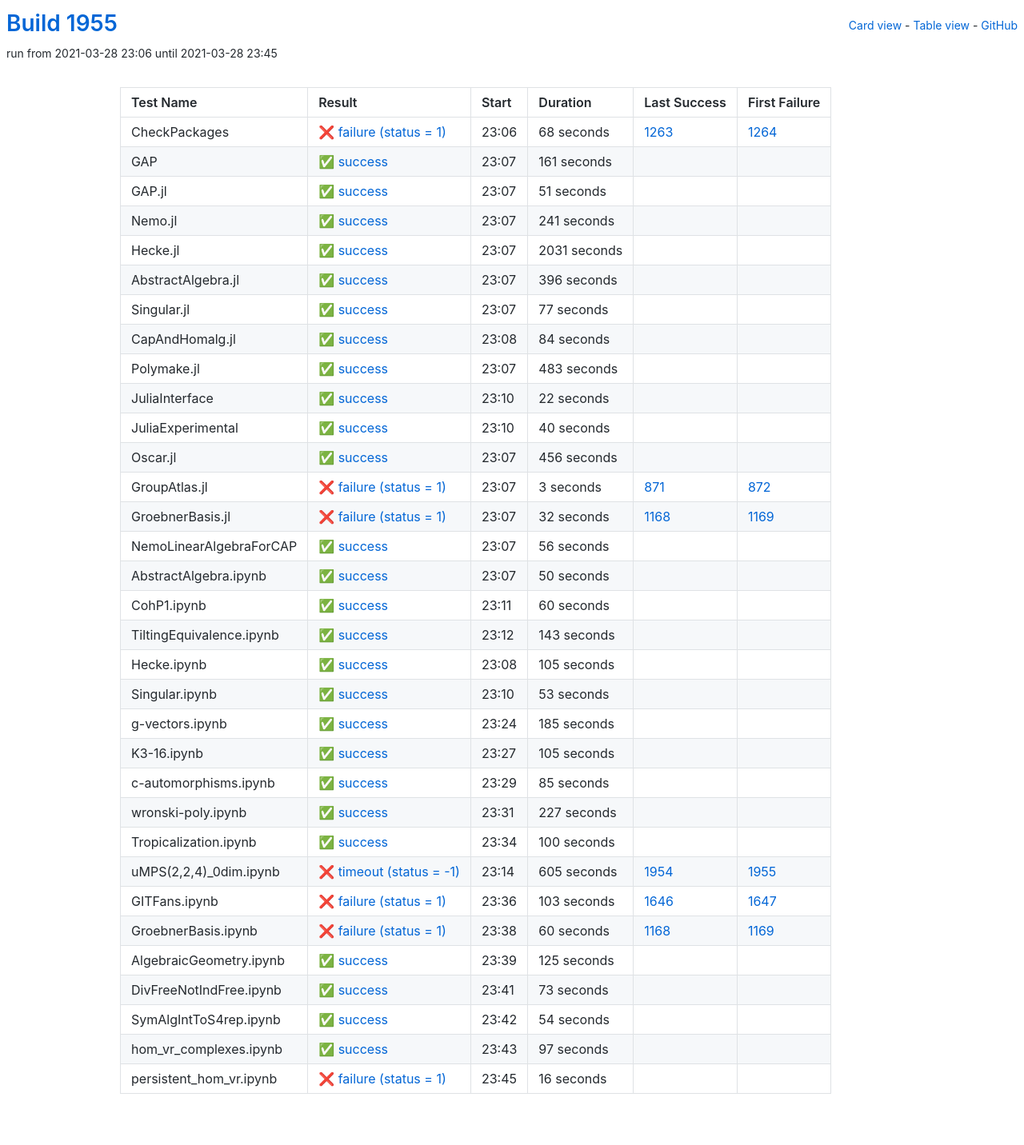
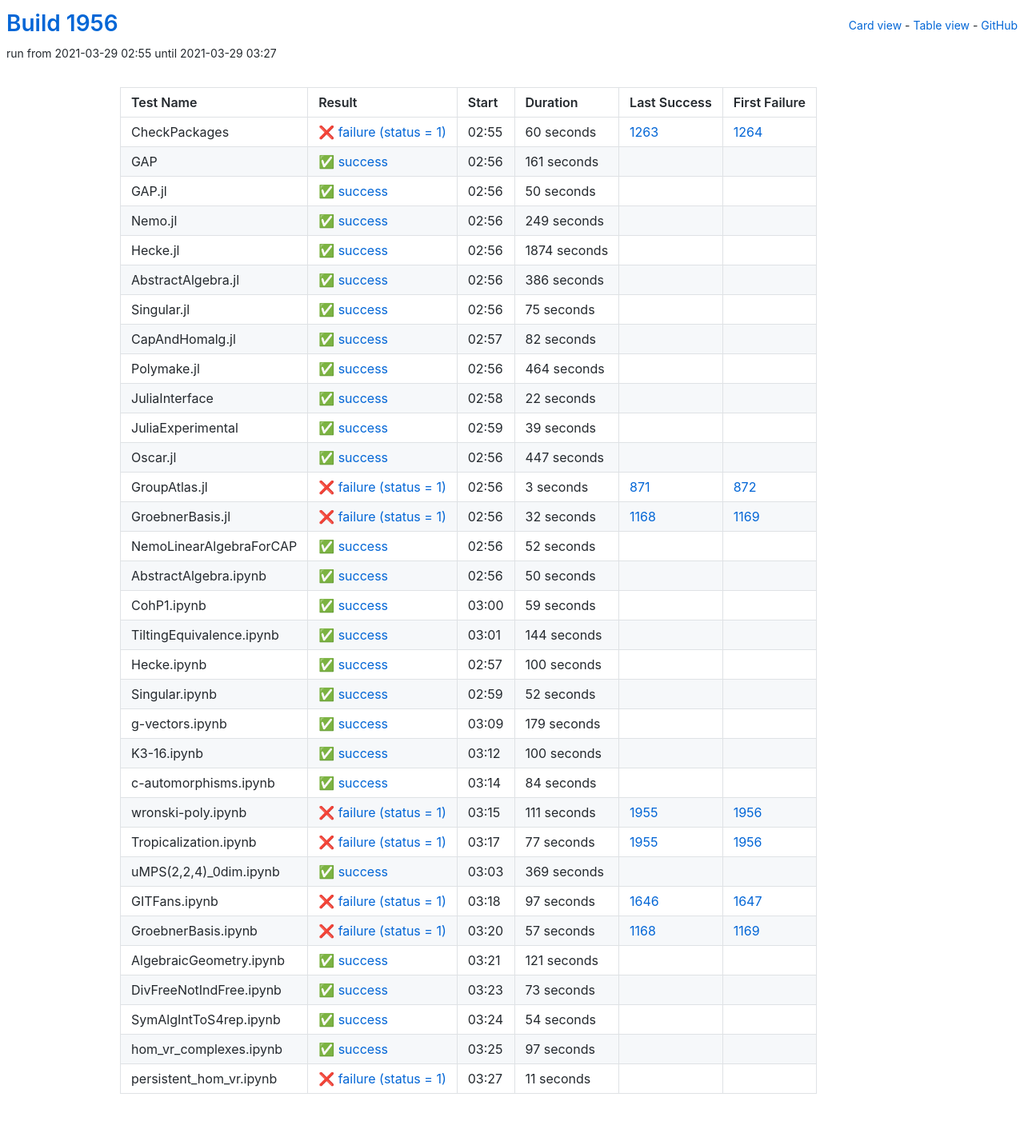
Before and after one commit to oscar-system/oscar-ci-status-stable, a Jekyll site: the page built from table.html, in a window 1280 px wide. Shown: the whole page at 80% size. Built offline with Jekyll 4.4.1, drawn with Linux system fonts in a browser that asks for light colours.

Commit message:
Build #1956

```diff
--- a/_data/ci.yml
+++ b/_data/ci.yml
@@ -1,6 +1,6 @@
 ---
-build: 1955
-build_url: https://oscarci.mathematik.uni-kl.de/job/oscar-stable/1955/
+build: 1956
+build_url: https://oscarci.mathematik.uni-kl.de/job/oscar-stable/1956/
 job: oscar-stable
 organization: oscar-system
 repo: oscar-ci-status-stable
@@ -8,20 +8,20 @@ repourl: https://github.com/oscar-system/oscar-ci-status-stable
 tests:
 - name: CheckPackages
   id: checkpackages
-  log: https://oscarci.mathematik.uni-kl.de/job/oscar-stable/1955/artifact/logs/build-1955/CheckPackages.log
-  start: 2021-03-28 23:06
+  log: https://oscarci.mathematik.uni-kl.de/job/oscar-stable/1956/artifact/logs/build-1956/CheckPackages.log
+  start: 2021-03-29 02:55
   success: false
   exitcode: 1
   status: failure
-  duration: 68
+  duration: 60
   last_success: 1263
   last_success_url: https://oscarci.mathematik.uni-kl.de/job/oscar-stable/1263/
   first_failure: 1264
   first_failure_url: https://oscarci.mathematik.uni-kl.de/job/oscar-stable/1264/
 - name: GAP
   id: gap
-  log: https://oscarci.mathematik.uni-kl.de/job/oscar-stable/1955/artifact/logs/build-1955/GAP.log
-  start: 2021-03-28 23:07
+  log: https://oscarci.mathematik.uni-kl.de/job/oscar-stable/1956/artifact/logs/build-1956/GAP.log
+  start: 2021-03-29 02:56
   success: true
   exitcode: 0
   status: success
@@ -32,92 +32,92 @@ tests:
   first_failure_url:
 - name: GAP.jl
   id: gap-jl
-  log: https://oscarci.mathematik.uni-kl.de/job/oscar-stable/1955/artifact/logs/build-1955/GAP.jl.log
-  start: 2021-03-28 23:07
+  log: https://oscarci.mathematik.uni-kl.de/job/oscar-stable/1956/artifact/logs/build-1956/GAP.jl.log
+  start: 2021-03-29 02:56
   success: true
   exitcode: 0
   status: success
-  duration: 51
+  duration: 50
   last_success: false
   last_success_url:
   first_failure: false
   first_failure_url:
 - name: Nemo.jl
   id: nemo-jl
-  log: https://oscarci.mathematik.uni-kl.de/job/oscar-stable/1955/artifact/logs/build-1955/Nemo.jl.log
-  start: 2021-03-28 23:07
+  log: https://oscarci.mathematik.uni-kl.de/job/oscar-stable/1956/artifact/logs/build-1956/Nemo.jl.log
+  start: 2021-03-29 02:56
   success: true
   exitcode: 0
   status: success
-  duration: 241
+  duration: 249
   last_success: false
   last_success_url:
   first_failure: false
   first_failure_url:
 - name: Hecke.jl
   id: hecke-jl
-  log: https://oscarci.mathematik.uni-kl.de/job/oscar-stable/1955/artifact/logs/build-1955/Hecke.jl.log
-  start: 2021-03-28 23:07
+  log: https://oscarci.mathematik.uni-kl.de/job/oscar-stable/1956/artifact/logs/build-1956/Hecke.jl.log
+  start: 2021-03-29 02:56
   success: true
   exitcode: 0
   status: success
-  duration: 2031
+  duration: 1874
   last_success: false
   last_success_url:
   first_failure: false
   first_failure_url:
 - name: AbstractAlgebra.jl
   id: abstractalgebra-jl
-  log: https://oscarci.mathematik.uni-kl.de/job/oscar-stable/1955/artifact/logs/build-1955/AbstractAlgebra.jl.log
-  start: 2021-03-28 23:07
+  log: https://oscarci.mathematik.uni-kl.de/job/oscar-stable/1956/artifact/logs/build-1956/AbstractAlgebra.jl.log
+  start: 2021-03-29 02:56
   success: true
   exitcode: 0
   status: success
-  duration: 396
+  duration: 386
   last_success: false
   last_success_url:
   first_failure: false
   first_failure_url:
 - name: Singular.jl
   id: singular-jl
-  log: https://oscarci.mathematik.uni-kl.de/job/oscar-stable/1955/artifact/logs/build-1955/Singular.jl.log
-  start: 2021-03-28 23:07
+  log: https://oscarci.mathematik.uni-kl.de/job/oscar-stable/1956/artifact/logs/build-1956/Singular.jl.log
+  start: 2021-03-29 02:56
   success: true
   exitcode: 0
   status: success
-  duration: 77
+  duration: 75
   last_success: false
   last_success_url:
   first_failure: false
   first_failure_url:
 - name: CapAndHomalg.jl
   id: capandhomalg-jl
-  log: https://oscarci.mathematik.uni-kl.de/job/oscar-stable/1955/artifact/logs/build-1955/CapAndHomalg.jl.log
-  start: 2021-03-28 23:08
+  log: https://oscarci.mathematik.uni-kl.de/job/oscar-stable/1956/artifact/logs/build-1956/CapAndHomalg.jl.log
+  start: 2021-03-29 02:57
   success: true
   exitcode: 0
   status: success
-  duration: 84
+  duration: 82
   last_success: false
   last_success_url:
   first_failure: false
   first_failure_url:
 - name: Polymake.jl
   id: polymake-jl
-  log: https://oscarci.mathematik.uni-kl.de/job/oscar-stable/1955/artifact/logs/build-1955/Polymake.jl.log
-  start: 2021-03-28 23:07
+  log: https://oscarci.mathematik.uni-kl.de/job/oscar-stable/1956/artifact/logs/build-1956/Polymake.jl.log
+  start: 2021-03-29 02:56
   success: true
   exitcode: 0
   status: success
-  duration: 483
+  duration: 464
   last_success: false
   last_success_url:
   first_failure: false
   first_failure_url:
 - name: JuliaInterface
   id: juliainterface
-  log: https://oscarci.mathematik.uni-kl.de/job/oscar-stable/1955/artifact/logs/build-1955/JuliaInterface.log
-  start: 2021-03-28 23:10
+  log: https://oscarci.mathematik.uni-kl.de/job/oscar-stable/1956/artifact/logs/build-1956/JuliaInterface.log
+  start: 2021-03-29 02:58
   success: true
   exitcode: 0
   status: success
@@ -128,32 +128,32 @@ tests:
   first_failure_url:
 - name: JuliaExperimental
   id: juliaexperimental
-  log: https://oscarci.mathematik.uni-kl.de/job/oscar-stable/1955/artifact/logs/build-1955/JuliaExperimental.log
-  start: 2021-03-28 23:10
+  log: https://oscarci.mathematik.uni-kl.de/job/oscar-stable/1956/artifact/logs/build-1956/JuliaExperimental.log
+  start: 2021-03-29 02:59
   success: true
   exitcode: 0
   status: success
-  duration: 40
+  duration: 39
   last_success: false
   last_success_url:
   first_failure: false
   first_failure_url:
 - name: Oscar.jl
   id: oscar-jl
-  log: https://oscarci.mathematik.uni-kl.de/job/oscar-stable/1955/artifact/logs/build-1955/Oscar.jl.log
-  start: 2021-03-28 23:07
+  log: https://oscarci.mathematik.uni-kl.de/job/oscar-stable/1956/artifact/logs/build-1956/Oscar.jl.log
+  start: 2021-03-29 02:56
   success: true
   exitcode: 0
   status: success
-  duration: 456
+  duration: 447
   last_success: false
   last_success_url:
   first_failure: false
   first_failure_url:
 - name: GroupAtlas.jl
   id: groupatlas-jl
-  log: https://oscarci.mathematik.uni-kl.de/job/oscar-stable/1955/artifact/logs/build-1955/GroupAtlas.jl.log
-  start: 2021-03-28 23:07
+  log: https://oscarci.mathematik.uni-kl.de/job/oscar-stable/1956/artifact/logs/build-1956/GroupAtlas.jl.log
+  start: 2021-03-29 02:56
   success: false
   exitcode: 1
   status: failure
@@ -164,8 +164,8 @@ tests:
   first_failure_url: https://oscarci.mathematik.uni-kl.de/job/oscar-stable/872/
 - name: GroebnerBasis.jl
   id: groebnerbasis-jl
-  log: https://oscarci.mathematik.uni-kl.de/job/oscar-stable/1955/artifact/logs/build-1955/GroebnerBasis.jl.log
-  start: 2021-03-28 23:07
+  log: https://oscarci.mathematik.uni-kl.de/job/oscar-stable/1956/artifact/logs/build-1956/GroebnerBasis.jl.log
+  start: 2021-03-29 02:56
   success: false
   exitcode: 1
   status: failure
@@ -176,20 +176,20 @@ tests:
   first_failure_url: https://oscarci.mathematik.uni-kl.de/job/oscar-stable/1169/
 - name: NemoLinearAlgebraForCAP
   id: nemolinearalgebraforcap
-  log: https://oscarci.mathematik.uni-kl.de/job/oscar-stable/1955/artifact/logs/build-1955/NemoLinearAlgebraForCAP.log
-  start: 2021-03-28 23:07
+  log: https://oscarci.mathematik.uni-kl.de/job/oscar-stable/1956/artifact/logs/build-1956/NemoLinearAlgebraForCAP.log
+  start: 2021-03-29 02:56
   success: true
   exitcode: 0
   status: success
-  duration: 56
+  duration: 52
   last_success: false
   last_success_url:
   first_failure: false
   first_failure_url:
 - name: AbstractAlgebra.ipynb
   id: abstractalgebra-ipynb
-  log: https://oscarci.mathematik.uni-kl.de/job/oscar-stable/1955/artifact/logs/build-1955/AbstractAlgebra.ipynb.log
-  start: 2021-03-28 23:07
+  log: https://oscarci.mathematik.uni-kl.de/job/oscar-stable/1956/artifact/logs/build-1956/AbstractAlgebra.ipynb.log
+  start: 2021-03-29 02:56
   success: true
   exitcode: 0
   status: success
@@ -200,104 +200,32 @@ tests:
   first_failure_url:
 - name: CohP1.ipynb
   id: cohp1-ipynb
-  log: https://oscarci.mathematik.uni-kl.de/job/oscar-stable/1955/artifact/logs/build-1955/CohP1.ipynb.log
-  start: 2021-03-28 23:11
+  log: https://oscarci.mathematik.uni-kl.de/job/oscar-stable/1956/artifact/logs/build-1956/CohP1.ipynb.log
+  start: 2021-03-29 03:00
   success: true
   exitcode: 0
   status: success
-  duration: 60
+  duration: 59
   last_success: false
   last_success_url:
   first_failure: false
   first_failure_url:
 - name: TiltingEquivalence.ipynb
   id: tiltingequivalence-ipynb
-  log: https://oscarci.mathematik.uni-kl.de/job/oscar-stable/1955/artifact/logs/build-1955/TiltingEquivalence.ipynb.log
-  start: 2021-03-28 23:12
+  log: https://oscarci.mathematik.uni-kl.de/job/oscar-stable/1956/artifact/logs/build-1956/TiltingEquivalence.ipynb.log
+  start: 2021-03-29 03:01
   success: true
   exitcode: 0
   status: success
-  duration: 143
+  duration: 144
   last_success: false
   last_success_url:
   first_failure: false
   first_failure_url:
 - name: Hecke.ipynb
   id: hecke-ipynb
-  log: https://oscarci.mathematik.uni-kl.de/job/oscar-stable/1955/artifact/logs/build-1955/Hecke.ipynb.log
-  start: 2021-03-28 23:08
-  success: true
-  exitcode: 0
-  status: success
-  duration: 105
-  last_success: false
-  last_success_url:
-  first_failure: false
-  first_failure_url:
-- name: Singular.ipynb
-  id: singular-ipynb
-  log: https://oscarci.mathematik.uni-kl.de/job/oscar-stable/1955/artifact/logs/build-1955/Singular.ipynb.log
-  start: 2021-03-28 23:10
-  success: true
-  exitcode: 0
-  status: success
-  duration: 53
-  last_success: false
-  last_success_url:
-  first_failure: false
-  first_failure_url:
-- name: g-vectors.ipynb
-  id: g-vectors-ipynb
-  log: https://oscarci.mathematik.uni-kl.de/job/oscar-stable/1955/artifact/logs/build-1955/g-vectors.ipynb.log
-  start: 2021-03-28 23:24
-  success: true
-  exitcode: 0
-  status: success
-  duration: 185
-  last_success: false
-  last_success_url:
-  first_failure: false
-  first_failure_url:
-- name: K3-16.ipynb
-  id: k3-16-ipynb
-  log: https://oscarci.mathematik.uni-kl.de/job/oscar-stable/1955/artifact/logs/build-1955/K3-16.ipynb.log
-  start: 2021-03-28 23:27
-  success: true
-  exitcode: 0
-  status: success
-  duration: 105
-  last_success: false
-  last_success_url:
-  first_failure: false
-  first_failure_url:
-- name: c-automorphisms.ipynb
-  id: c-automorphisms-ipynb
-  log: https://oscarci.mathematik.uni-kl.de/job/oscar-stable/1955/artifact/logs/build-1955/c-automorphisms.ipynb.log
-  start: 2021-03-28 23:29
-  success: true
-  exitcode: 0
-  status: success
-  duration: 85
-  last_success: false
-  last_success_url:
-  first_failure: false
-  first_failure_url:
-- name: wronski-poly.ipynb
-  id: wronski-poly-ipynb
-  log: https://oscarci.mathematik.uni-kl.de/job/oscar-stable/1955/artifact/logs/build-1955/wronski-poly.ipynb.log
-  start: 2021-03-28 23:31
-  success: true
-  exitcode: 0
-  status: success
-  duration: 227
-  last_success: false
-  last_success_url:
-  first_failure: false
-  first_failure_url:
-- name: Tropicalization.ipynb
-  id: tropicalization-ipynb
-  log: https://oscarci.mathematik.uni-kl.de/job/oscar-stable/1955/artifact/logs/build-1955/Tropicalization.ipynb.log
-  start: 2021-03-28 23:34
+  log: https://oscarci.mathematik.uni-kl.de/job/oscar-stable/1956/artifact/logs/build-1956/Hecke.ipynb.log
+  start: 2021-03-29 02:57
   success: true
   exitcode: 0
   status: success
@@ -306,58 +234,130 @@ tests:
   last_success_url:
   first_failure: false
   first_failure_url:
-- name: uMPS(2,2,4)_0dim.ipynb
-  id: umps-2-2-4-0dim-ipynb
-  log: https://oscarci.mathematik.uni-kl.de/job/oscar-stable/1955/artifact/logs/build-1955/uMPS-2-2-4-_0dim.ipynb.log
-  start: 2021-03-28 23:14
-  success: false
-  exitcode: -1
-  status: timeout
-  duration: 605
-  last_success: 1954
-  last_success_url: https://oscarci.mathematik.uni-kl.de/job/oscar-stable/1954/
-  first_failure: 1955
-  first_failure_url: https://oscarci.mathematik.uni-kl.de/job/oscar-stable/1955/
-- name: GITFans.ipynb
-  id: gitfans-ipynb
-  log: https://oscarci.mathematik.uni-kl.de/job/oscar-stable/1955/artifact/logs/build-1955/GITFans.ipynb.log
-  start: 2021-03-28 23:36
+- name: Singular.ipynb
+  id: singular-ipynb
+  log: https://oscarci.mathematik.uni-kl.de/job/oscar-stable/1956/artifact/logs/build-1956/Singular.ipynb.log
+  start: 2021-03-29 02:59
+  success: true
+  exitcode: 0
+  status: success
+  duration: 52
+  last_success: false
+  last_success_url:
+  first_failure: false
+  first_failure_url:
+- name: g-vectors.ipynb
+  id: g-vectors-ipynb
+  log: https://oscarci.mathematik.uni-kl.de/job/oscar-stable/1956/artifact/logs/build-1956/g-vectors.ipynb.log
+  start: 2021-03-29 03:09
+  success: true
+  exitcode: 0
+  status: success
+  duration: 179
+  last_success: false
+  last_success_url:
+  first_failure: false
+  first_failure_url:
+- name: K3-16.ipynb
+  id: k3-16-ipynb
+  log: https://oscarci.mathematik.uni-kl.de/job/oscar-stable/1956/artifact/logs/build-1956/K3-16.ipynb.log
+  start: 2021-03-29 03:12
+  success: true
+  exitcode: 0
+  status: success
+  duration: 100
+  last_success: false
+  last_success_url:
+  first_failure: false
+  first_failure_url:
+- name: c-automorphisms.ipynb
+  id: c-automorphisms-ipynb
+  log: https://oscarci.mathematik.uni-kl.de/job/oscar-stable/1956/artifact/logs/build-1956/c-automorphisms.ipynb.log
+  start: 2021-03-29 03:14
+  success: true
+  exitcode: 0
+  status: success
+  duration: 84
+  last_success: false
+  last_success_url:
+  first_failure: false
+  first_failure_url:
+- name: wronski-poly.ipynb
+  id: wronski-poly-ipynb
+  log: https://oscarci.mathematik.uni-kl.de/job/oscar-stable/1956/artifact/logs/build-1956/wronski-poly.ipynb.log
+  start: 2021-03-29 03:15
   success: false
   exitcode: 1
   status: failure
-  duration: 103
+  duration: 111
+  last_success: 1955
+  last_success_url: https://oscarci.mathematik.uni-kl.de/job/oscar-stable/1955/
+  first_failure: 1956
+  first_failure_url: https://oscarci.mathematik.uni-kl.de/job/oscar-stable/1956/
+- name: Tropicalization.ipynb
+  id: tropicalization-ipynb
+  log: https://oscarci.mathematik.uni-kl.de/job/oscar-stable/1956/artifact/logs/build-1956/Tropicalization.ipynb.log
+  start: 2021-03-29 03:17
+  success: false
+  exitcode: 1
+  status: failure
+  duration: 77
+  last_success: 1955
+  last_success_url: https://oscarci.mathematik.uni-kl.de/job/oscar-stable/1955/
+  first_failure: 1956
+  first_failure_url: https://oscarci.mathematik.uni-kl.de/job/oscar-stable/1956/
+- name: uMPS(2,2,4)_0dim.ipynb
+  id: umps-2-2-4-0dim-ipynb
+  log: https://oscarci.mathematik.uni-kl.de/job/oscar-stable/1956/artifact/logs/build-1956/uMPS-2-2-4-_0dim.ipynb.log
+  start: 2021-03-29 03:03
+  success: true
+  exitcode: 0
+  status: success
+  duration: 369
+  last_success: false
+  last_success_url:
+  first_failure: false
+  first_failure_url:
+- name: GITFans.ipynb
+  id: gitfans-ipynb
+  log: https://oscarci.mathematik.uni-kl.de/job/oscar-stable/1956/artifact/logs/build-1956/GITFans.ipynb.log
+  start: 2021-03-29 03:18
+  success: false
+  exitcode: 1
+  status: failure
+  duration: 97
   last_success: 1646
   last_success_url: https://oscarci.mathematik.uni-kl.de/job/oscar-stable/1646/
   first_failure: 1647
   first_failure_url: https://oscarci.mathematik.uni-kl.de/job/oscar-stable/1647/
 - name: GroebnerBasis.ipynb
   id: groebnerbasis-ipynb
-  log: https://oscarci.mathematik.uni-kl.de/job/oscar-stable/1955/artifact/logs/build-1955/GroebnerBasis.ipynb.log
-  start: 2021-03-28 23:38
+  log: https://oscarci.mathematik.uni-kl.de/job/oscar-stable/1956/artifact/logs/build-1956/GroebnerBasis.ipynb.log
+  start: 2021-03-29 03:20
   success: false
   exitcode: 1
   status: failure
-  duration: 60
+  duration: 57
   last_success: 1168
   last_success_url: https://oscarci.mathematik.uni-kl.de/job/oscar-stable/1168/
   first_failure: 1169
   first_failure_url: https://oscarci.mathematik.uni-kl.de/job/oscar-stable/1169/
 - name: AlgebraicGeometry.ipynb
   id: algebraicgeometry-ipynb
-  log: https://oscarci.mathematik.uni-kl.de/job/oscar-stable/1955/artifact/logs/build-1955/AlgebraicGeometry.ipynb.log
-  start: 2021-03-28 23:39
+  log: https://oscarci.mathematik.uni-kl.de/job/oscar-stable/1956/artifact/logs/build-1956/AlgebraicGeometry.ipynb.log
+  start: 2021-03-29 03:21
   success: true
   exitcode: 0
   status: success
-  duration: 125
+  duration: 121
   last_success: false
   last_success_url:
   first_failure: false
   first_failure_url:
 - name: DivFreeNotIndFree.ipynb
   id: divfreenotindfree-ipynb
-  log: https://oscarci.mathematik.uni-kl.de/job/oscar-stable/1955/artifact/logs/build-1955/DivFreeNotIndFree.ipynb.log
-  start: 2021-03-28 23:41
+  log: https://oscarci.mathematik.uni-kl.de/job/oscar-stable/1956/artifact/logs/build-1956/DivFreeNotIndFree.ipynb.log
+  start: 2021-03-29 03:23
   success: true
   exitcode: 0
   status: success
@@ -368,8 +368,8 @@ tests:
   first_failure_url:
 - name: SymAlgIntToS4rep.ipynb
   id: symalginttos4rep-ipynb
-  log: https://oscarci.mathematik.uni-kl.de/job/oscar-stable/1955/artifact/logs/build-1955/SymAlgIntToS4rep.ipynb.log
-  start: 2021-03-28 23:42
+  log: https://oscarci.mathematik.uni-kl.de/job/oscar-stable/1956/artifact/logs/build-1956/SymAlgIntToS4rep.ipynb.log
+  start: 2021-03-29 03:24
   success: true
   exitcode: 0
   status: success
@@ -380,8 +380,8 @@ tests:
   first_failure_url:
 - name: hom_vr_complexes.ipynb
   id: hom-vr-complexes-ipynb
-  log: https://oscarci.mathematik.uni-kl.de/job/oscar-stable/1955/artifact/logs/build-1955/hom_vr_complexes.ipynb.log
-  start: 2021-03-28 23:43
+  log: https://oscarci.mathematik.uni-kl.de/job/oscar-stable/1956/artifact/logs/build-1956/hom_vr_complexes.ipynb.log
+  start: 2021-03-29 03:25
   success: true
   exitcode: 0
   status: success
@@ -392,12 +392,12 @@ tests:
   first_failure_url:
 - name: persistent_hom_vr.ipynb
   id: persistent-hom-vr-ipynb
-  log: https://oscarci.mathematik.uni-kl.de/job/oscar-stable/1955/artifact/logs/build-1955/persistent_hom_vr.ipynb.log
-  start: 2021-03-28 23:45
+  log: https://oscarci.mathematik.uni-kl.de/job/oscar-stable/1956/artifact/logs/build-1956/persistent_hom_vr.ipynb.log
+  start: 2021-03-29 03:27
   success: false
   exitcode: 1
   status: failure
-  duration: 16
+  duration: 11
   last_success: false
   last_success_url:
   first_failure: false
```
Also changed, not shown: README.md.
